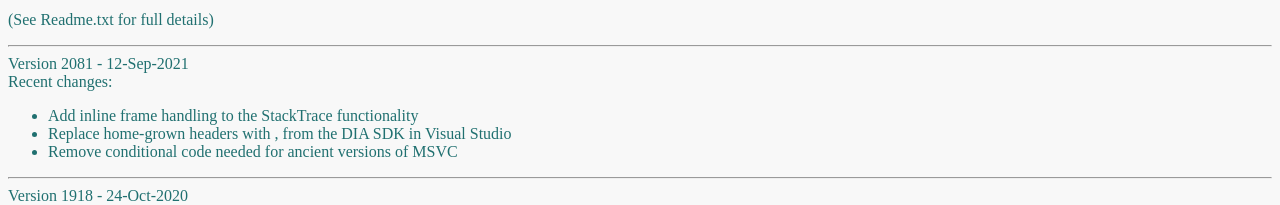
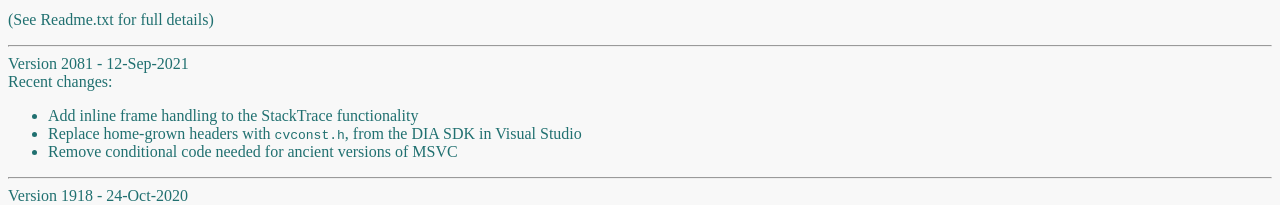
Before and after one commit to rogerorr/NtTrace, a plain HTML site: page index.html in a window 1280 px wide. Shown: the part 1280-1485 px from the top of the page. Drawn offline with Linux system fonts and the light colour scheme.

Commit message:
Add code tag

```diff
--- a/index.html
+++ b/index.html
@@ -97,7 +97,7 @@ Version 2081 - 12-Sep-2021<br>
 Recent changes:
 <ul>
 <li>Add inline frame handling to the StackTrace functionality
-<li>Replace home-grown headers with <cvconst.h>, from the DIA SDK in Visual Studio
+<li>Replace home-grown headers with <code>cvconst.h</code>, from the DIA SDK in Visual Studio
 <li>Remove conditional code needed for ancient versions of MSVC
 </ul>
 
```
